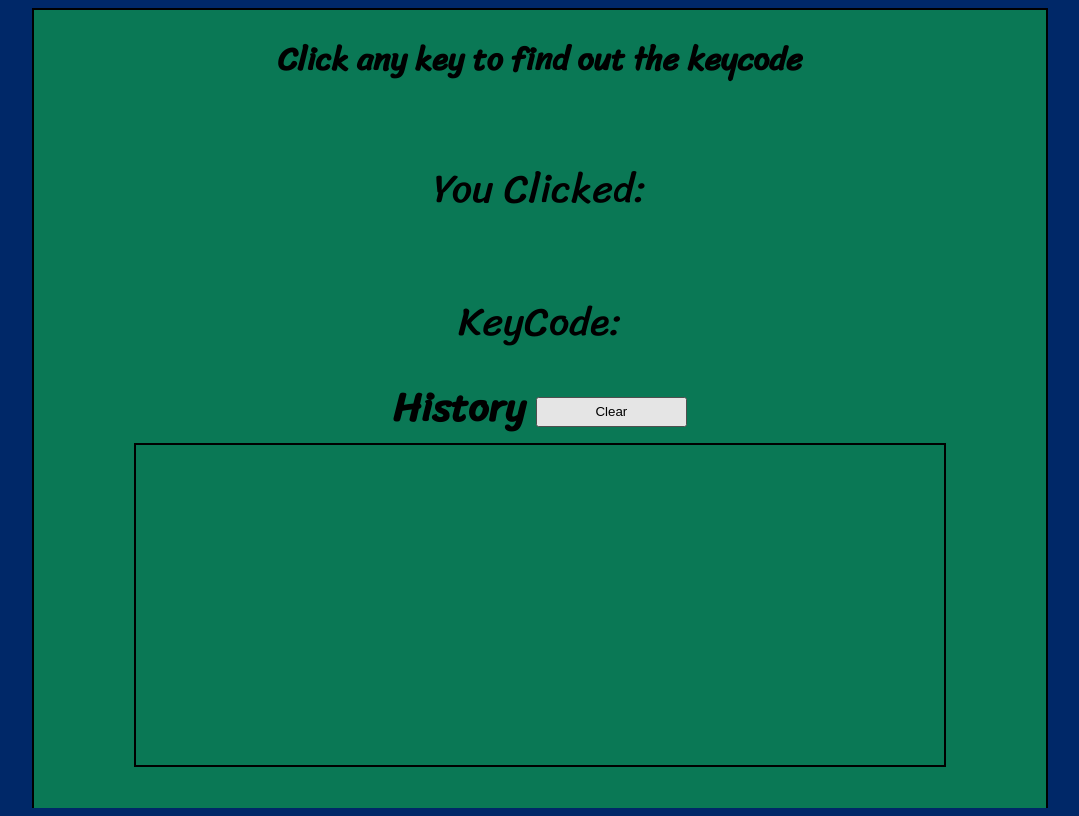
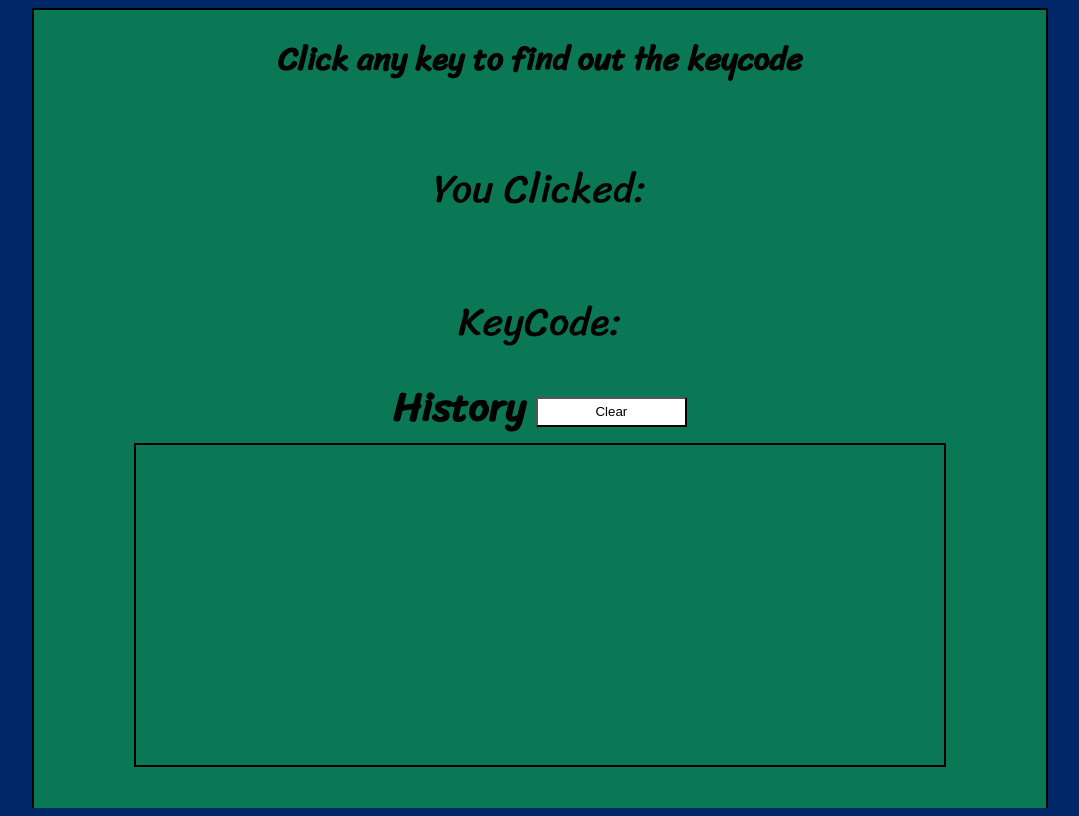
Before and after one commit to cfech/KeyCodeLogger, a plain HTML site: page index.html in a window 1280 px wide. In both pictures the pointer is over the button "Clear". Shown: the whole page, without its empty margins (100-1179 px from the left). Drawn offline with Linux system fonts and the light colour scheme; a web font is replaced by a local one.

Commit message:
updating button transitions

```diff
--- a/style.css
+++ b/style.css
@@ -9,9 +9,10 @@
     font-family: 'Sriracha', cursive;
 }
 
-body{
+body {
     background-color: #002868;
 }
+
 .background {
     background-color: #002868;
     overflow: hidden;
@@ -56,23 +57,31 @@ body{
     #history {
         height: 35%;
     }
-
-    .listItemStyle{
-
+    .listItemStyle {
         font-size: 20px;
     }
 }
 
-#clrBtN{
+#clrBtN {
     /* flex: auto; */
     height: 30px;
     margin-top: 78px;
     width: 15%;
     margin-left: 10px;
+    background-color: gray;
+    color: white;
 }
 
-.historyDiv{
-    display:flex;
+#clrBtN:hover {
+transition: background-color 1000ms;
+transition: color 500ms;
+background-color: white;
+color: black;
+
+}
+
+.historyDiv {
+    display: flex;
     /* text-align: center; */
     flex-wrap: wrap;
     justify-content: center;
```
Lines whose indentation alone changed are shown as unchanged.
